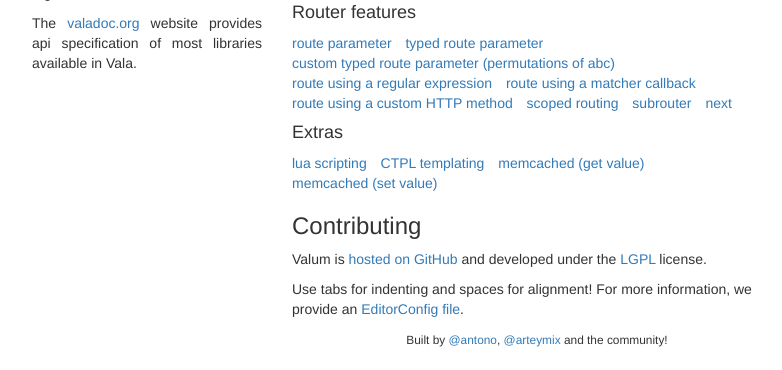
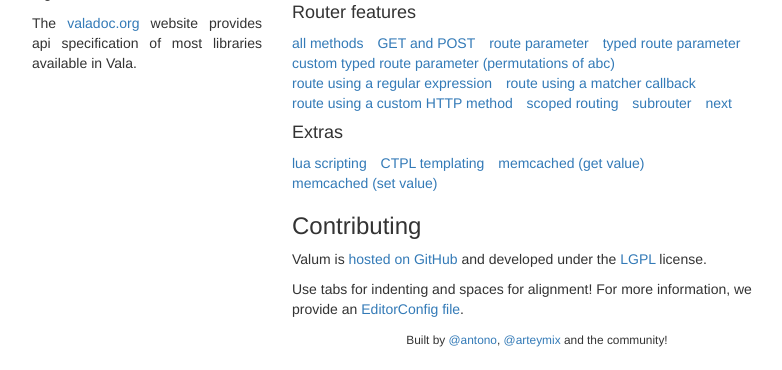
Before and after one commit to valum-framework/valum, a Python web app: template examples/app/templates/home.html in a window 1280 px wide. Shown: the part 371-741 px from the top of the page, without its empty margins (233-1015 px from the left). Run offline with Jinja, Linux system fonts and the light colour scheme; the template is opened without the code that fills it, so the values that code supplies are empty.

Commit message:
Binding a callback to multiple HTTP methods.
Introduce two functions on Router:

 - methods to bind a callback to multiple HTTP methods
 - all to bind a callback to all methods defined in VSGI.Request.METHODS

The methods function will reuse the same Route instance to use memory
efficiently.

Adds examples that use both functions and update the home.html template.

Adds tests that cover the use of both functions.

```diff
--- a/examples/app/templates/home.html
+++ b/examples/app/templates/home.html
@@ -65,6 +65,8 @@
               </ul>
               <h4>Router features</h4>
               <ul class="list-inline">
+                <li><a href="/all">all methods</a></li>
+                <li><a href="/get-and-post">GET and POST</a></li>
                 <li><a href="/hello/world">route parameter</a></li>
                 <li><a href="/users/4/edit">typed route parameter</a></li>
                 <li><a href="/custom-route-type/abc">custom typed route parameter (permutations of abc)</a></li>
```
Also changed, not shown: 4 other files.
